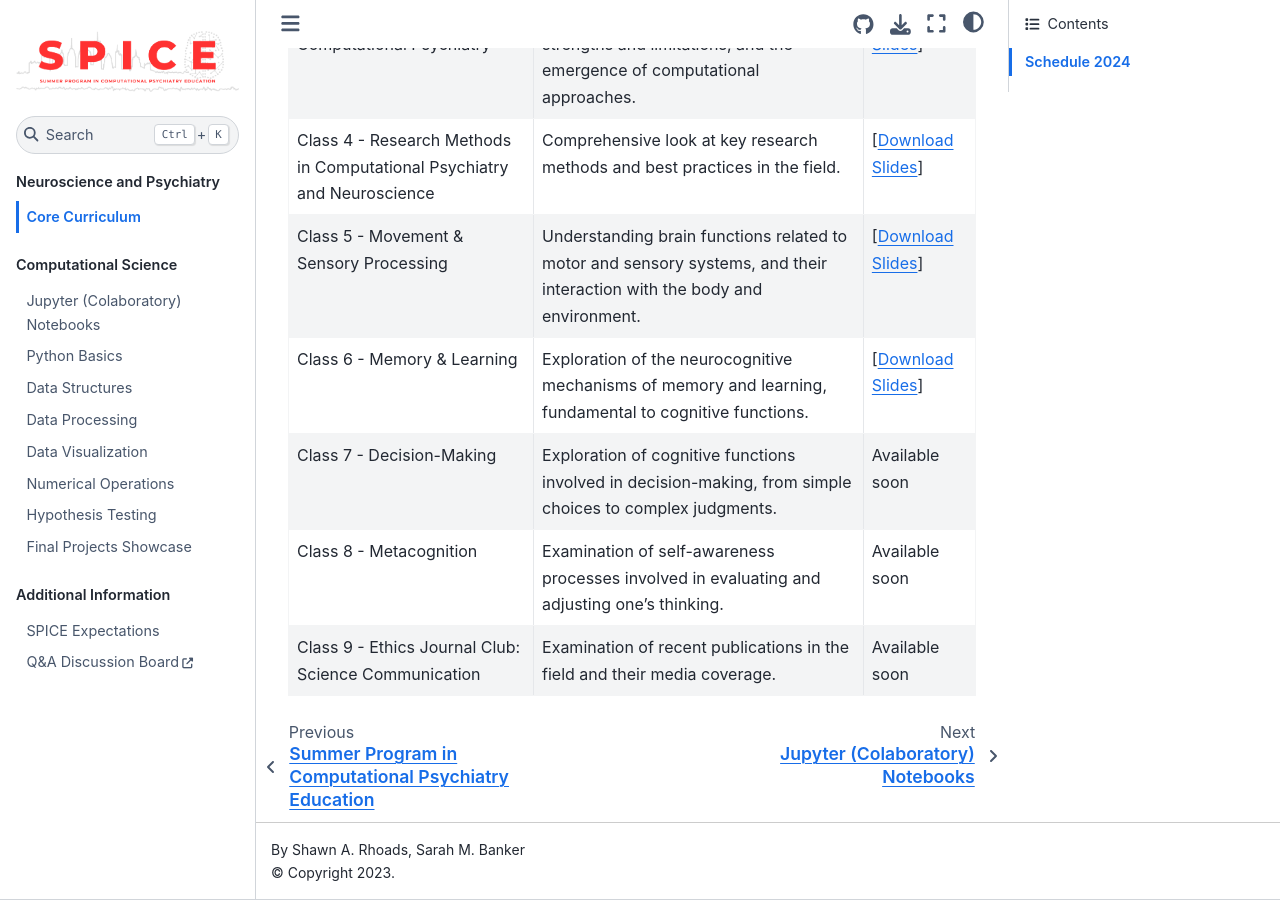
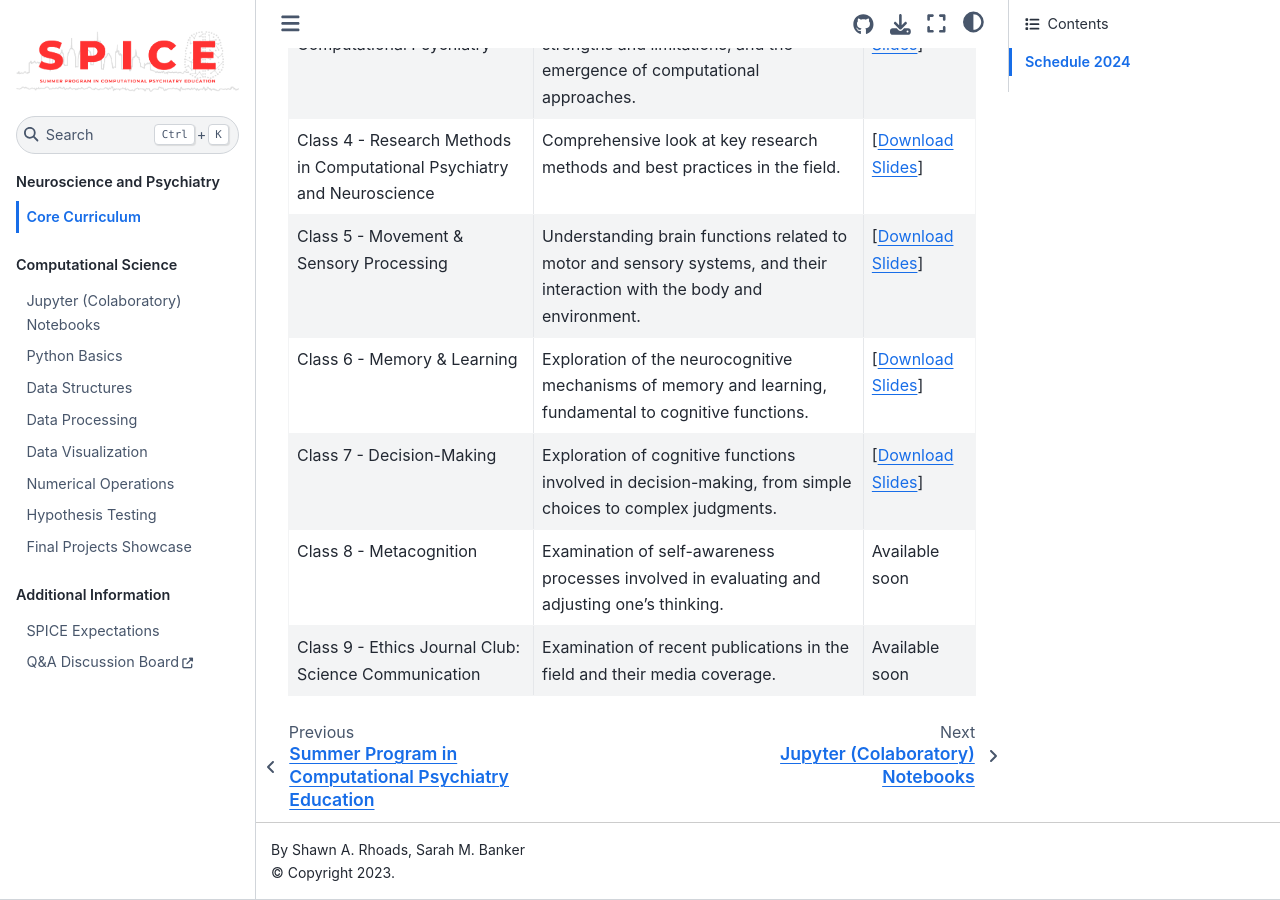
Before and after one commit to Center-for-Computational-Psychiatry/course_spice, a Jupyter Book: the page built from modules/module-00_intro-to-neuro-psych.md, in a window 1280 px wide and 900 px high, scrolled down 703 px. Built offline with Jupyter Book 1.0.4 settings and Sphinx 7.4.7 and the Sphinx Book theme 1.1.4, drawn with Linux system fonts in a browser that asks for light colours; pages that are not in the unit, such as notebooks, are missing from menus.

Commit message:
Update module-00_intro-to-neuro-psych.md

```diff
--- a/modules/module-00_intro-to-neuro-psych.md
+++ b/modules/module-00_intro-to-neuro-psych.md
@@ -14,6 +14,6 @@
 | Class 4 - Research Methods in Computational Psychiatry and Neuroscience | Comprehensive look at key research methods and best practices in the field. | [<a target="_blank" rel="noopener noreferrer" href="https://github.com/Center-for-Computational-Psychiatry/course_spice/blob/main/modules/resources/slides/SPICE2024_NeuroPsych_Class4.pdf">Download Slides</a>]|
 | Class 5 - Movement & Sensory Processing | Understanding brain functions related to motor and sensory systems, and their interaction with the body and environment. | [<a target="_blank" rel="noopener noreferrer" href="https://github.com/Center-for-Computational-Psychiatry/course_spice/blob/main/modules/resources/slides/SPICE2024_NeuroPsych_Class5.pdf">Download Slides</a>]|
 | Class 6 - Memory & Learning | Exploration of the neurocognitive mechanisms of memory and learning, fundamental to cognitive functions. | [<a target="_blank" rel="noopener noreferrer" href="https://github.com/Center-for-Computational-Psychiatry/course_spice/blob/main/modules/resources/slides/SPICE2024_NeuroPsych_Class6.pdf">Download Slides</a>]|
-| Class 7 - Decision-Making | Exploration of cognitive functions involved in decision-making, from simple choices to complex judgments. | Available soon |
+| Class 7 - Decision-Making | Exploration of cognitive functions involved in decision-making, from simple choices to complex judgments. | [<a target="_blank" rel="noopener noreferrer" href="https://github.com/Center-for-Computational-Psychiatry/course_spice/blob/main/modules/resources/slides/SPICE2024_NeuroPsych_Class7.pdf">Download Slides</a>]|
 | Class 8 - Metacognition | Examination of self-awareness processes involved in evaluating and adjusting one's thinking. | Available soon |
 | Class 9 - Ethics Journal Club: Science Communication | Examination of recent publications in the field and their media coverage. | Available soon |
```
